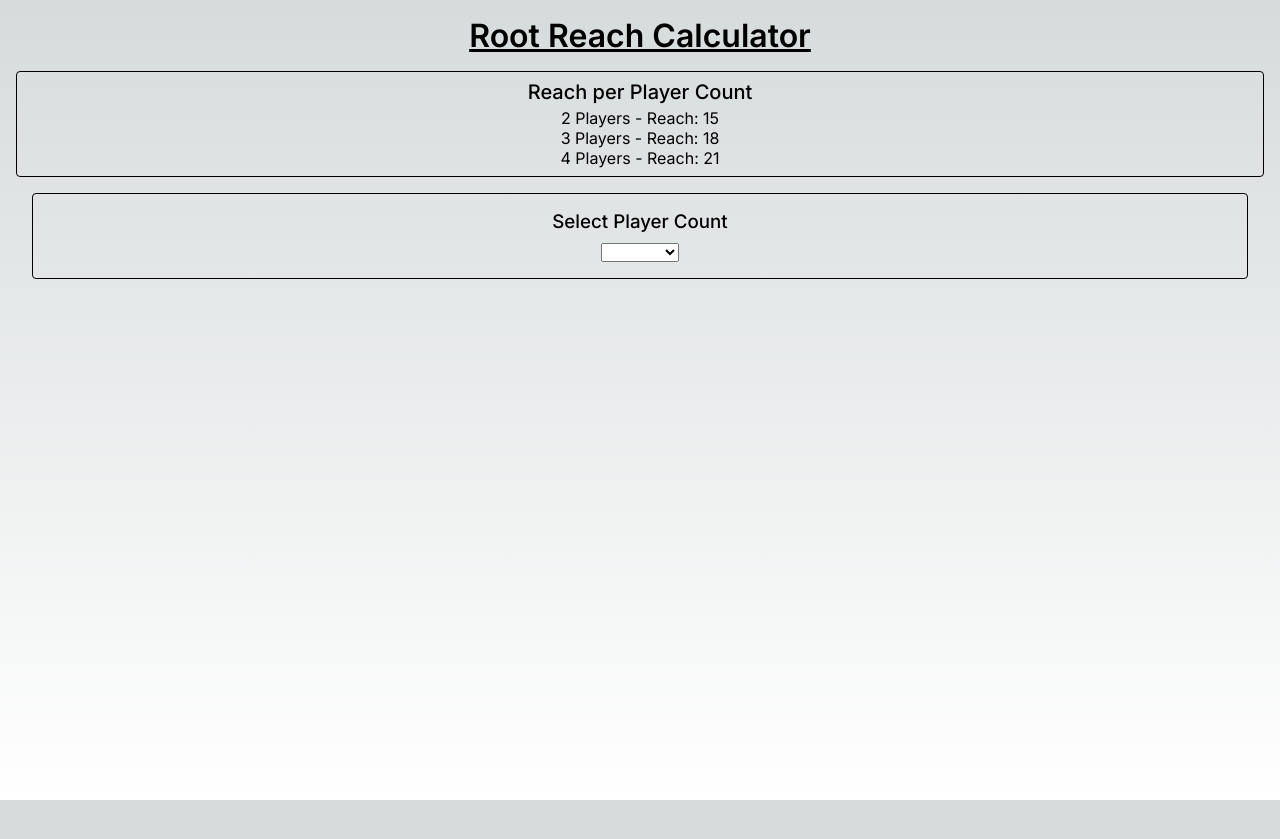
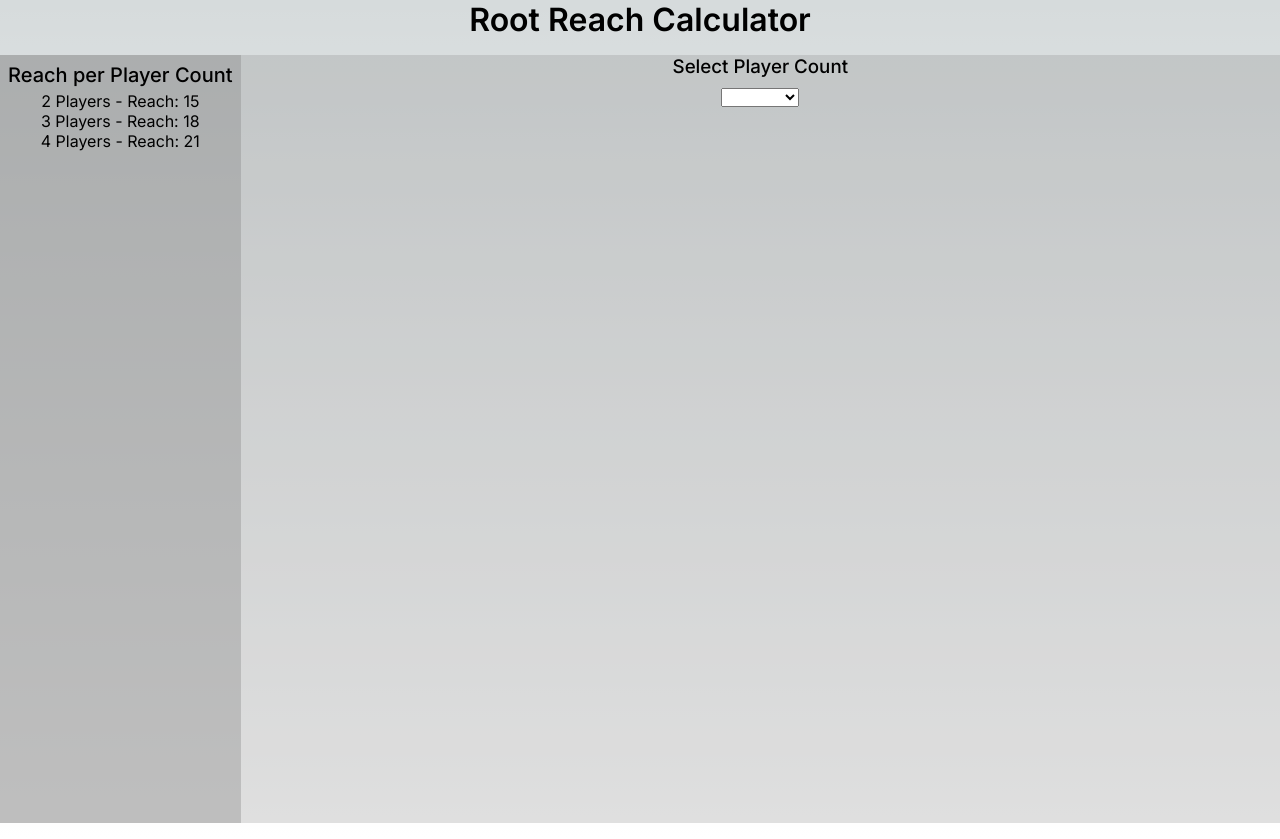
Before and after one commit to franco-ortega/root-reach-calculator, a Next.js app: page / in a window 1280 px wide. Before the commit the page ends 800 px from the top, so only its background shows below. Built offline with nearby package versions, Linux system fonts and the light colour scheme.

Commit message:
update layout to place ReachPerPlayerCount and SelectPlayerCount side-by-side

```diff
--- a/src/app/globals.css
+++ b/src/app/globals.css
@@ -1,75 +1,12 @@
 :root {
-  --max-width: 1100px;
-  --border-radius: 12px;
-  --font-mono: ui-monospace, Menlo, Monaco, 'Cascadia Mono', 'Segoe UI Mono',
-    'Roboto Mono', 'Oxygen Mono', 'Ubuntu Monospace', 'Source Code Pro',
-    'Fira Mono', 'Droid Sans Mono', 'Courier New', monospace;
-
-  --foreground-rgb: 0, 0, 0;
   --background-start-rgb: 214, 219, 220;
   --background-end-rgb: 255, 255, 255;
-
-  --primary-glow: conic-gradient(
-    from 180deg at 50% 50%,
-    #16abff33 0deg,
-    #0885ff33 55deg,
-    #54d6ff33 120deg,
-    #0071ff33 160deg,
-    transparent 360deg
-  );
-  --secondary-glow: radial-gradient(
-    rgba(255, 255, 255, 1),
-    rgba(255, 255, 255, 0)
-  );
-
-  --tile-start-rgb: 239, 245, 249;
-  --tile-end-rgb: 228, 232, 233;
-  --tile-border: conic-gradient(
-    #00000080,
-    #00000040,
-    #00000030,
-    #00000020,
-    #00000010,
-    #00000010,
-    #00000080
-  );
-
-  --callout-rgb: 238, 240, 241;
-  --callout-border-rgb: 172, 175, 176;
-  --card-rgb: 180, 185, 188;
-  --card-border-rgb: 131, 134, 135;
 }
 
 @media (prefers-color-scheme: dark) {
   :root {
-    --foreground-rgb: 255, 255, 255;
     --background-start-rgb: 0, 0, 0;
     --background-end-rgb: 0, 0, 0;
-
-    --primary-glow: radial-gradient(rgba(1, 65, 255, 0.4), rgba(1, 65, 255, 0));
-    --secondary-glow: linear-gradient(
-      to bottom right,
-      rgba(1, 65, 255, 0),
-      rgba(1, 65, 255, 0),
-      rgba(1, 65, 255, 0.3)
-    );
-
-    --tile-start-rgb: 2, 13, 46;
-    --tile-end-rgb: 2, 5, 19;
-    --tile-border: conic-gradient(
-      #ffffff80,
-      #ffffff40,
-      #ffffff30,
-      #ffffff20,
-      #ffffff10,
-      #ffffff10,
-      #ffffff80
-    );
-
-    --callout-rgb: 20, 20, 20;
-    --callout-border-rgb: 108, 108, 108;
-    --card-rgb: 100, 100, 100;
-    --card-border-rgb: 200, 200, 200;
   }
 }
 
@@ -87,7 +24,6 @@ body {
 }
 
 body {
-  color: rgb(var(--foreground-rgb));
   background: linear-gradient(
       to bottom,
       transparent,
--- a/src/app/page.js
+++ b/src/app/page.js
@@ -5,9 +5,12 @@ import styles from './page.module.css';
 
 export default function Home() {
   return (
-    <main className={styles.main}>
+    <>
       <Header />
-      <SelectFactions />
-    </main>
+      <main className={styles.main}>
+        <ReachPerPlayerCount />
+        <SelectFactions />
+      </main>
+    </>
   );
 }
--- a/src/app/page.module.css
+++ b/src/app/page.module.css
@@ -1,10 +1,9 @@
 .main {
-  /* display: flex; */
-  /* flex-direction: column; */
-  /* justify-content: space-between; */
-  /* align-items: center; */
-  padding: 1rem;
+  padding-block: 1rem;
   min-height: 100vh;
+
+  display: grid;
+  grid-template-columns: auto 1fr;
 }
 
 /* Enable hover only on non-touch devices */
--- a/src/components/header/Header.jsx
+++ b/src/components/header/Header.jsx
@@ -1,11 +1,11 @@
-import ReachPerPlayerCount from '../reachPerPlayerCount/ReachPerPlayerCount';
+// import ReachPerPlayerCount from '../reachPerPlayerCount/ReachPerPlayerCount';
 import styles from './Header.module.css';
 
 export default function Header() {
   return (
     <header className={styles.Header}>
       <h1>Root Reach Calculator</h1>
-      <ReachPerPlayerCount />
+      {/* <ReachPerPlayerCount /> */}
     </header>
   );
 }
--- a/src/components/header/Header.module.css
+++ b/src/components/header/Header.module.css
@@ -1,6 +1,6 @@
 .Header h1 {
   text-align: center;
-  margin-bottom: 1rem;
+  /* margin-bottom: 1rem; */
   font-weight: 600;
-  text-decoration: underline;
+  /* text-decoration: underline; */
 }
--- a/src/components/reachPerPlayerCount/ReachPerPlayerCount.module.css
+++ b/src/components/reachPerPlayerCount/ReachPerPlayerCount.module.css
@@ -1,7 +1,10 @@
 .ReachPerPlayerCount {
-  border: black solid 0.1rem;
-  border-radius: 0.25rem;
+  background-color: hsl(0, 0%, 50%, 0.5);
+
   padding: 0.5rem;
+  margin-inline: auto;
+  width: fit-content;
+
   text-align: center;
 }
 
--- a/src/components/selectPlayerCount/SelectPlayerCount.module.css
+++ b/src/components/selectPlayerCount/SelectPlayerCount.module.css
@@ -1,8 +1,5 @@
 .SelectPlayerCount {
-  border: black solid 0.1rem;
-  border-radius: 0.25rem;
-  margin: 1rem;
-  padding: 1rem;
+  background-color: hsl(0, 0%, 50%, 0.25);
   text-align: center;
 }
 
```
